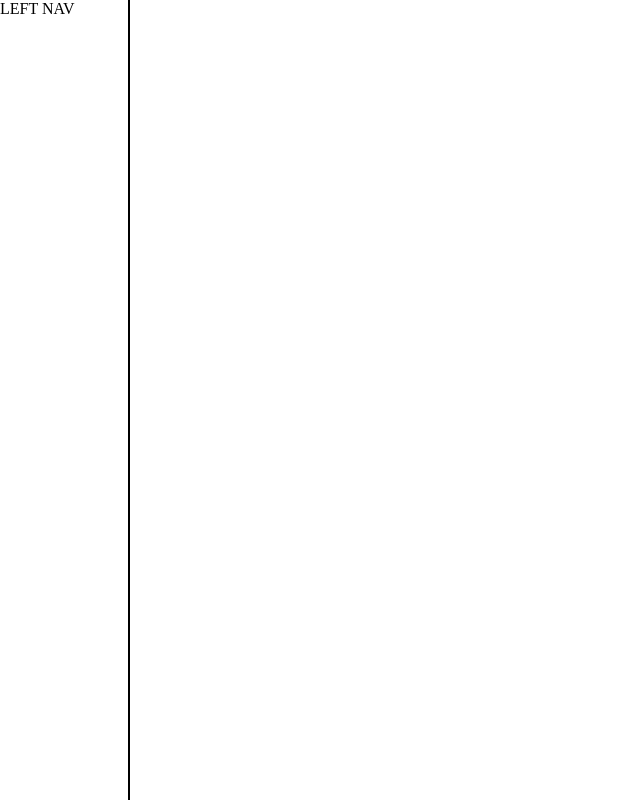
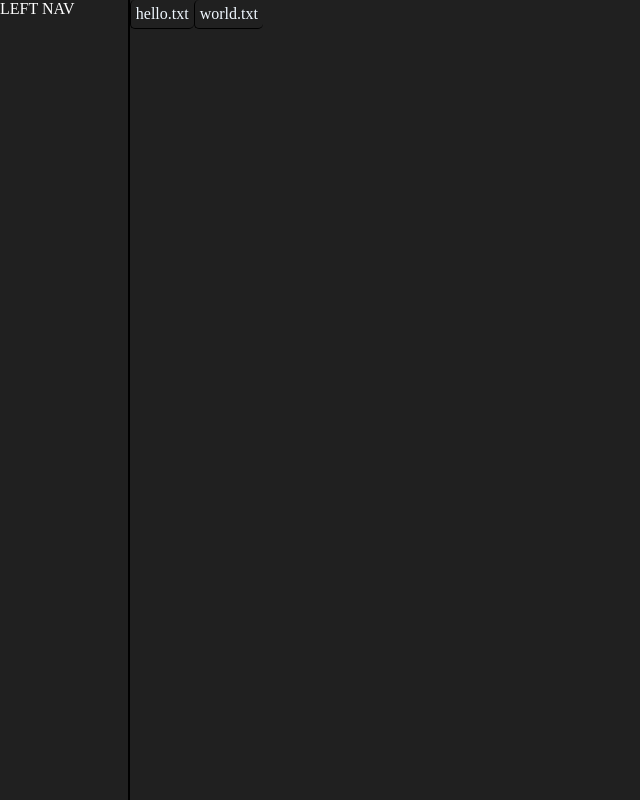
Before and after one commit to dayal96/bpicsmb, an Angular app: page / in a window 1280 px wide. Shown: the whole page, without its empty margins (0-640 px from the left). Built offline with nearby package versions, Linux system fonts and the light colour scheme.

Commit message:
Added editor and tab management

```diff
--- a/src/app/app.component.html
+++ b/src/app/app.component.html
@@ -1,12 +1,14 @@
-<div style="height:100vh">
-<resizable-frame [size]="10" [direction]="'HORIZONTAL'" [sizeMin]="10" [sizeMax]="90">
-  <div first>
-    LEFT NAV
-  </div>
+<div style="height: 100vh">
+  <resizable-frame
+    [size]="10"
+    [direction]="'HORIZONTAL'"
+    [sizeMin]="10"
+    [sizeMax]="90"
+  >
+    <div first>LEFT NAV</div>
 
-  <edit-screen second>
-  </edit-screen>
-</resizable-frame>
+    <tab-editor second> </tab-editor>
+  </resizable-frame>
 </div>
 
 <router-outlet></router-outlet>
--- a/src/app/common/resizable-frame/resizable-frame.component.html
+++ b/src/app/common/resizable-frame/resizable-frame.component.html
@@ -1,7 +1,11 @@
 <div class="frame-container" [ngStyle]="_gen_style" #frameContainer>
-  <div><ng-content select="[first]" #first></ng-content></div>
+  <div class="no-min-size" #first>
+    <ng-content select="[first]"></ng-content>
+  </div>
   <div [ngClass]="_edgeClass" #dragArea>
     <div #edge></div>
   </div>
-  <div><ng-content select="[second]" #second></ng-content></div>
+  <div class="no-min-size" #second>
+    <ng-content select="[second]"></ng-content>
+  </div>
 </div>
--- a/src/app/common/resizable-frame/resizable-frame.component.scss
+++ b/src/app/common/resizable-frame/resizable-frame.component.scss
@@ -1,7 +1,12 @@
 .frame-container {
   display: grid;
-  width:100%;
-  height:100%;
+  width: 100%;
+  height: 100%;
+}
+
+.no-min-size {
+  min-width: 0px;
+  min-height: 0px;
 }
 
 .h-layout {
--- a/src/app/editor/tab-editor/tab-editor.component.html
+++ b/src/app/editor/tab-editor/tab-editor.component.html
@@ -1 +1,12 @@
-<p>tab-editor works!</p>
+<div class="editor">
+  <div class="top-bar">
+    <span *ngFor="let tab of tabs" class="tab" (click)="switch(tab)">
+      {{ tab.title + (tab.saved ? "" : "*") }}
+    </span>
+  </div>
+  <text-editor
+    *ngIf="!!activeTab"
+    [(content)]="activeTab.content"
+    (contentChange)="markAsChanged(activeTab)"
+  ></text-editor>
+</div>
--- a/src/app/editor/tab-editor/tab-editor.component.scss
+++ b/src/app/editor/tab-editor/tab-editor.component.scss
@@ -0,0 +1,38 @@
+.editor {
+  height: 100%;
+}
+
+.top-bar {
+  display: flex;
+  flex-direction: row;
+  flex-wrap: nowrap;
+  overflow-x: auto;
+  &::-webkit-scrollbar {
+    width: 4px;
+    height: 4px;
+  }
+  &::-webkit-scrollbar-track {
+    background-color: white;
+  }
+  &::-webkit-scrollbar-thumb {
+    background-color: black;
+    &:hover {
+      background-color: #005050;
+    }
+  }
+}
+
+.tab {
+  padding: 5px;
+  border-left: 1px solid black;
+  border-bottom: 1px solid black;
+  border-radius: 5px;
+  white-space: nowrap;
+  color: aliceblue;
+  background-color: inherit;
+
+  &:hover {
+    background-color: #0a0a0a;
+    cursor: pointer;
+  }
+}
--- a/src/app/editor/tab-editor/tab-editor.component.ts
+++ b/src/app/editor/tab-editor/tab-editor.component.ts
@@ -1,10 +1,54 @@
-import { Component } from '@angular/core';
+import {
+  AfterViewInit,
+  Component,
+  EventEmitter,
+  Input,
+  Output,
+} from '@angular/core';
+import { BehaviorSubject, Observable } from 'rxjs';
 
 @Component({
-  selector: 'app-tab-editor',
+  selector: 'tab-editor',
   templateUrl: './tab-editor.component.html',
-  styleUrls: ['./tab-editor.component.scss']
+  styleUrls: ['./tab-editor.component.scss'],
 })
-export class TabEditorComponent {
+export class TabEditorComponent implements AfterViewInit {
+  tabs: Tab[] = [];
+  activeTab?: Tab;
 
+  @Input() openFiles?: BehaviorSubject<Tab>;
+  @Output() fileSaved = new EventEmitter<Tab>();
+  @Output() ready = new EventEmitter<void>();
+
+  ngAfterViewInit(): void {
+    this.tabs.push({ title: 'hello.txt', content: 'Hello!\n', saved: true });
+    this.tabs.push({ title: 'world.txt', content: 'World!\n', saved: true });
+    document.addEventListener('keydown', this.keyHandler);
+    this.ready.emit();
+  }
+
+  keyHandler = (event: KeyboardEvent): void => {
+    if (event.ctrlKey && event.key == 's') {
+      if (this.activeTab) {
+        this.fileSaved.emit(this.activeTab);
+        this.activeTab.saved = true;
+      }
+      event.preventDefault();
+    }
+  };
+
+  switch(tab: Tab) {
+    this.activeTab = tab;
+  }
+
+  markAsChanged(tab: Tab) {
+    console.log('Marked as unsaved');
+    tab.saved = false;
+  }
 }
+
+export interface Tab {
+  content: string;
+  title: string;
+  saved: boolean;
+}
--- a/src/app/editor/edit-screen/edit-screen.component.scss
+++ b/src/app/editor/text-editor/text-editor.component.scss
@@ -2,9 +2,11 @@
   outline: none;
   border: none;
   resize: none;
-  height: 100%;
+  height: calc(100% - 30px);
   width: 100%;
   margin: 0;
-  padding: 0;
+  padding: 10px;
+  margin-bottom: 30px;
   overflow: scroll;
+  background-color: inherit;
 }
--- a/src/app/editor/edit-screen/edit-screen.component.ts
+++ b/src/app/editor/text-editor/text-editor.component.ts
@@ -11,12 +11,12 @@ import {
 } from '@angular/core';
 
 @Component({
-  selector: 'edit-screen',
-  templateUrl: './edit-screen.component.html',
-  styleUrls: ['./edit-screen.component.scss'],
+  selector: 'text-editor',
+  templateUrl: './text-editor.component.html',
+  styleUrls: ['./text-editor.component.scss'],
   changeDetection: ChangeDetectionStrategy.OnPush,
 })
-export class EditScreenComponent implements AfterViewInit {
+export class TextEditorComponent implements AfterViewInit {
   @Input() content: string = '';
   @Output() contentChange = new EventEmitter<string>();
   cursorPos: number = 0;
@@ -30,22 +30,24 @@ export class EditScreenComponent implements AfterViewInit {
   ngAfterViewInit(): void {
     this.textEditorRef.nativeElement.addEventListener(
       'keydown',
-      this.tabHandler
+      this.keyHandler
     );
   }
 
-  tabHandler = (event: KeyboardEvent): void => {
-    if (event.key != 'Tab') {
-      return;
+  keyHandler = (event: KeyboardEvent): void => {
+    if (event.key == 'Tab') {
+      this.tabHandler();
+      event.preventDefault();
     }
+  };
 
+  tabHandler(): void {
     const pos = this.textEditorRef.nativeElement.selectionStart;
     this.content =
       this.content.substring(0, pos) + '\t' + this.content.substring(pos);
     this.updatePos(pos + 1);
     this.changeDetectorRef.detectChanges();
-    event.preventDefault();
-  };
+  }
 
   updatePos(pos: number): void {
     setTimeout(() => {
--- a/src/styles.scss
+++ b/src/styles.scss
@@ -1,3 +1,15 @@
 /* You can add global styles to this file, and also import other style files */
 
-html, body { padding: 0; margin: 0; overflow-y: hidden;}
+html,
+body {
+  padding: 0;
+  margin: 0;
+  height: 100%;
+  overflow-y: hidden;
+  background-color: #202020;
+  color: white;
+}
+
+textarea {
+  color: white;
+}
```
Also changed, not shown: src/app/app.module.ts (+5 -9 lines), src/app/common/resizable-frame/resizable-frame.component.ts (+23 -11 lines), src/app/editor/text-editor/text-editor.component.html (renamed from src/app/editor/edit-screen/edit-screen.component.html), 1 other file (tests, documents, lock files or other folders).
